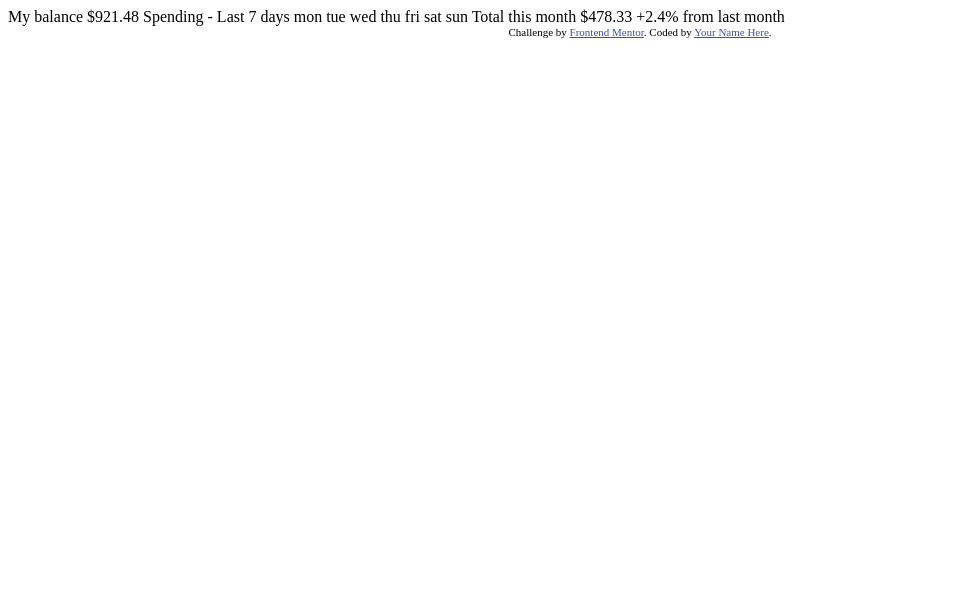
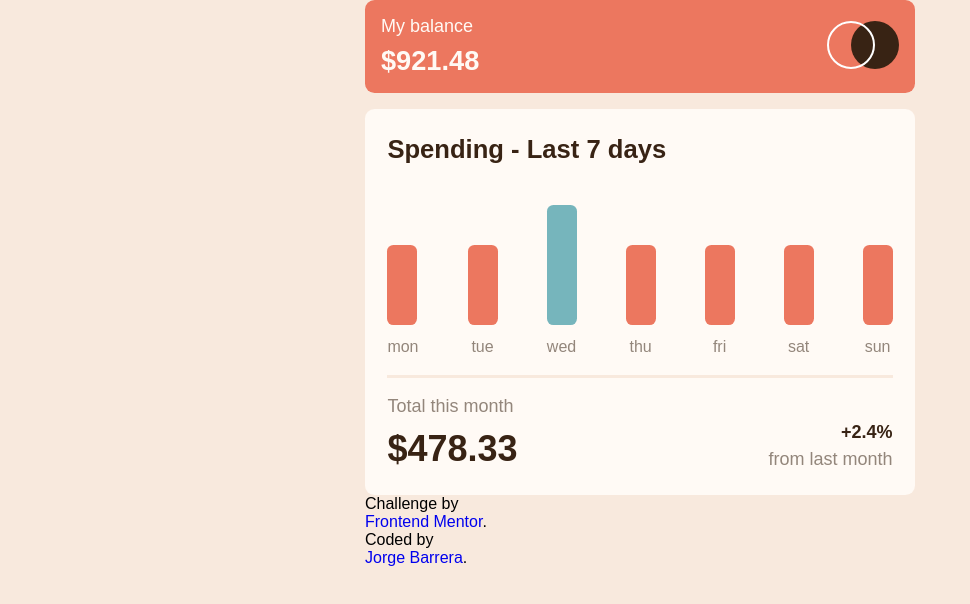
Before and after one commit to BarreraJorgeL/expenses-chart-component, a plain HTML site: page index.html in a window 1280 px wide. Shown: the whole page, without its empty margins (0-970 px from the left). Drawn offline with Linux system fonts and the light colour scheme.

Commit message:
i've been working on the css file

```diff
--- /dev/null
+++ b/css/styles.css
@@ -0,0 +1,124 @@
+*{
+    margin: 0;
+    padding: 0;
+    font-weight: normal;
+    list-style: none;
+    text-decoration: none;
+    font-family: sans-serif;
+    /*outline: .6px dashed blue;*/
+}
+:root{
+    --Soft-red: hsl(10, 79%, 65%);
+    --Cyan: hsl(186, 34%, 60%);
+    --Dark-brown: hsl(25, 47%, 15%);
+    --Medium-brown: hsl(28, 10%, 53%);
+    --Cream: hsl(27, 66%, 92%);
+    --Very-pale-orange: hsl(33, 100%, 98%);
+
+    /* Fonts */
+    --Size-one: 18px;
+    --Size-two: 1.7rem;
+    --Weight-one: 400;
+    --Weigth-two: 700;
+}
+body{
+    background-color: var(--Cream);
+}
+.container{
+    width: 90%;
+    max-width: 550px;
+    margin: 0 auto;
+}
+.balance{
+    display: flex;
+    align-items: center;
+    justify-content: space-between;
+    padding: 1em;
+    margin-bottom: 1em;
+    border-radius: .6em;
+    background-color: var(--Soft-red);
+}
+.my-balance{
+    color: var(--Very-pale-orange);
+}
+.my-balance__title{
+    font-size: var(--Size-one);
+    font-weight: var(--Weight-one);
+}
+.my-balance__amount{
+    font-size: var(--Size-two);
+    font-weight: var(--Weigth-two);
+    margin-top: .3em;
+}
+.balance-main{
+    padding: 1.6em 1.4em;
+    background-color: var(--Very-pale-orange);
+    border-radius: .6em;
+}
+.balance--week{
+    color: var(--Dark-brown);
+}
+.balance--week__title{
+    font-size: 1.6rem;
+    font-weight: var(--Weigth-two);
+    margin-bottom: 1.6em;
+}
+.balance--week__graphic{
+    display: flex;
+    position: relative;
+    align-items: flex-end;
+    justify-content: space-between;
+}
+.balance--week__graphic::before{
+    content: "";
+    position: absolute;
+    bottom: 0;
+    width: 100%;
+    height: .2em;
+    background-color: var(--Cream);
+}
+.day{
+    color: var(--Medium-brown);
+    position: relative;
+}
+.day:hover .day__bar{
+    opacity: .7;
+    cursor: pointer;
+}
+.day__bar{
+    width: 30px;
+    height: 80px;
+    background-color: var(--Soft-red);
+    border-radius: .4em;
+}
+.dangerous-day{
+    height: 120px;
+    background-color: var(--Cyan);
+}
+.day__name{
+    text-align: center;
+    font-weight: var(--Weight-one);
+    margin: .8em 0 1.4em 0;
+}
+.balance--total{
+    display: flex;
+    align-items: flex-end;
+    justify-content: space-between;
+    font-size: var(--Size-one);
+    color: var(--Medium-brown);
+    margin-top: 1em;
+}
+.current-month__amount,
+.last-month__compare{
+    font-weight: var(--Weigth-two);
+    color: var(--Dark-brown);
+}
+.current-month__amount{
+    font-size: 2.25rem;
+    margin-top: .3em;
+}
+.last-month__compare{
+    text-align: right;
+    font-size: var(--Size-one);
+    margin-bottom: .3em;
+}
--- a/index.html
+++ b/index.html
@@ -5,39 +5,75 @@
   <meta name="viewport" content="width=device-width, initial-scale=1.0"> <!-- displays site properly based on user's device -->
 
   <link rel="icon" type="image/png" sizes="32x32" href="./images/favicon-32x32.png">
+  <link rel="stylesheet" href="css/styles.css">
 
   <title>Frontend Mentor | Expenses chart component</title>
 
   <!-- Feel free to remove these styles or customise in your own stylesheet 👍 -->
-  <style>
-    .attribution { font-size: 11px; text-align: center; }
-    .attribution a { color: hsl(228, 45%, 44%); }
-  </style>
 </head>
 <body>
-
-  My balance
-  $921.48
-
-  Spending - Last 7 days
-
-  mon
-  tue
-  wed
-  thu
-  fri
-  sat
-  sun
-
-  Total this month
-  $478.33
-
-  +2.4%
-  from last month
-
-  <div class="attribution">
-    Challenge by <a href="https://www.frontendmentor.io?ref=challenge" target="_blank">Frontend Mentor</a>.
-    Coded by <a href="#">Your Name Here</a>.
+  <div class="container">
+    <header class="balance">
+      <div class="my-balance">
+        <p class="my-balance__title">My balance</p>
+        <p class="my-balance__amount">$921.48</p>
+      </div>
+      <div class="balance__logo">
+        <img src="images/logo.svg" alt="logo">
+      </div>
+    </header>
+    <section class="balance-main">
+      <section class="balance--week">
+        <p class="balance--week__title">Spending - Last 7 days</p>
+        <ul class="balance--week__graphic">
+          <li class="day">
+            <div class="day__bar"></div>
+            <p class="day__name">mon</p>
+          </li>
+          <li class="day">
+            <div class="day__bar"></div>
+            <p class="day__name">tue</p>
+          </li>
+          <li class="day">
+            <div class="day__bar dangerous-day"></div>
+            <p class="day__name">wed</p>
+          </li>
+          <li class="day">
+            <div class="day__bar"></div>
+            <p class="day__name">thu</p>
+          </li>
+          <li class="day">
+            <div class="day__bar"></div>
+            <p class="day__name">fri</p>
+          </li>
+          <li class="day">
+            <div class="day__bar"></div>
+            <p class="day__name">sat</p>
+          </li>
+          <li class="day">
+            <div class="day__bar"></div>
+            <p class="day__name">sun</p>
+          </li>
+        </ul>
+      </section>
+      <section class="balance--total">
+        <div class="current-month">
+          <p class="current-month__title">Total this month</p>
+          <p class="current-month__amount">$478.33</p>
+        </div>
+        <div class="last-month">
+          <p class="last-month__compare">+2.4%</p>
+          <p class="last-month__text">from last month</p>
+        </div>
+      </section>
+    </section>
+    <footer class="challenge">
+      <p class="challenge__text">Challenge by</p>
+      <a href="https://www.frontendmentor.io?ref=challenge" target="_blank" class="challenge__link">Frontend Mentor</a>.
+      <p class="challenge__owner">Coded by</p>
+      <a href="#" class="owner--link">Jorge Barrera</a>.
+    </footer>
   </div>
+  <script src="js/main.js"></script>
 </body>
 </html>
--- /dev/null
+++ b/js/main.js
@@ -0,0 +1,18 @@
+const BAR_CONTAINERS = Array.from(document.querySelectorAll('.day')),
+    BARS = Array.from(document.querySelectorAll('.day__bar'));
+
+BAR_CONTAINERS.forEach(bar => {
+    bar.addEventListener('mouseover', e=>{
+        console.log(e.target);
+    });
+});
+
+function show_hideAmountPerDay(target, amount, show){
+    if(show){
+        const HTML = `<p class="day__bar--amount">${amount}</p>`;
+        target.insertAdjacentHTML('beforebegin',HTML);
+    }
+    else{
+
+    }
+}
```
